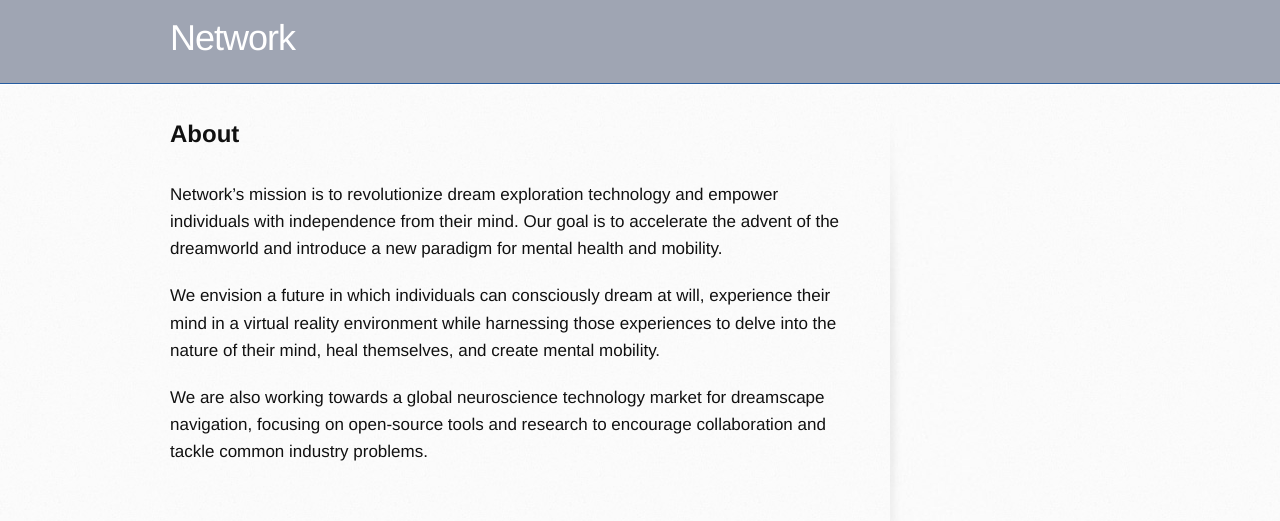
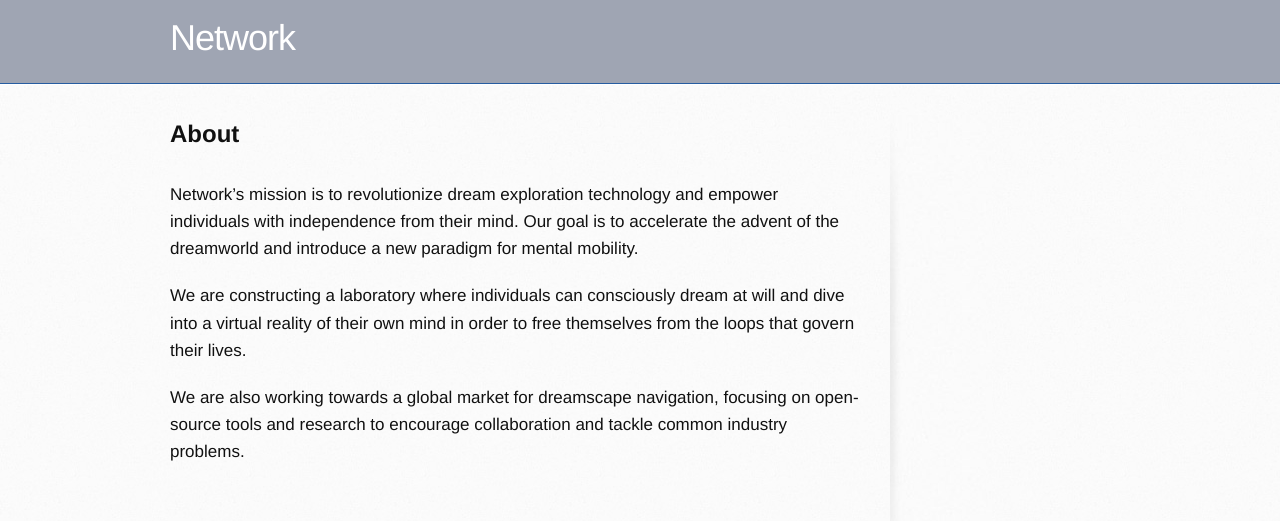
Before and after one commit to networkf/network.github.io, a Jekyll site: the page built from about.md, in a window 1280 px wide. Shown: the top 521 px of the page. Built offline with Jekyll 4.4.1, drawn with Linux system fonts in a browser that asks for light colours; some web fonts are replaced; our own code applies the rules of GitHub Pages for plain Markdown files; the repository's description, which GitHub fills in, is left out.

Commit message:
Update about.md

```diff
--- a/about.md
+++ b/about.md
@@ -9,8 +9,8 @@ layout: default
 <b><font size="5">About</font></b>
 <br>
 <br>
-Network's mission is to revolutionize dream exploration technology and empower individuals with independence from their mind. Our goal is to accelerate the advent of the dreamworld and introduce a new paradigm for mental health and mobility.
+Network's mission is to revolutionize dream exploration technology and empower individuals with independence from their mind. Our goal is to accelerate the advent of the dreamworld and introduce a new paradigm for mental mobility.
 
-We envision a future in which individuals can consciously dream at will, experience their mind in a virtual reality environment while harnessing those experiences to delve into the nature of their mind, heal themselves, and create mental mobility.
+We are constructing a laboratory where individuals can consciously dream at will and dive into a virtual reality of their own mind in order to free themselves from the loops that govern their lives.
 
-We are also working towards a global neuroscience technology market for dreamscape navigation, focusing on open-source tools and research to encourage collaboration and tackle common industry problems.
+We are also working towards a global market for dreamscape navigation, focusing on open-source tools and research to encourage collaboration and tackle common industry problems.
```
